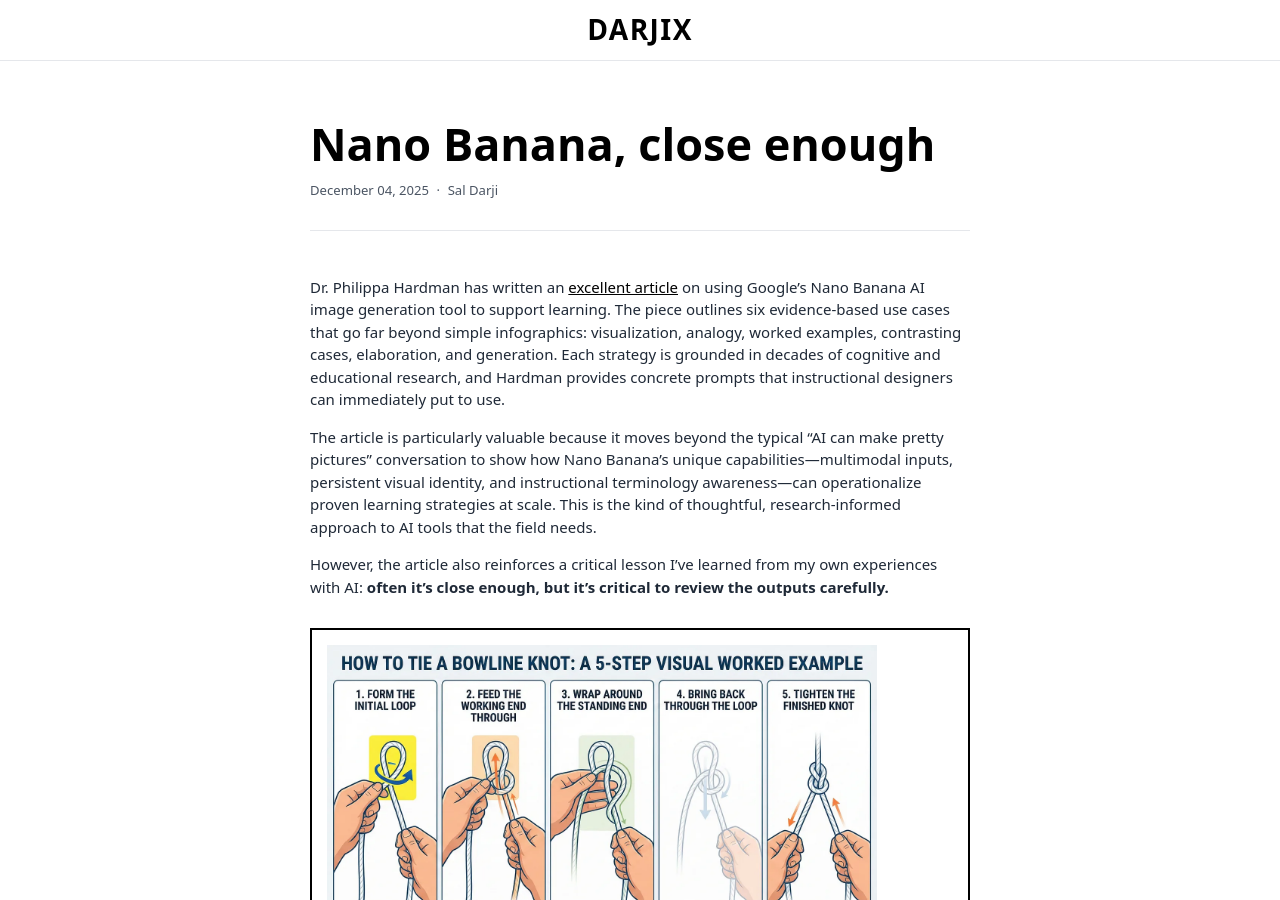
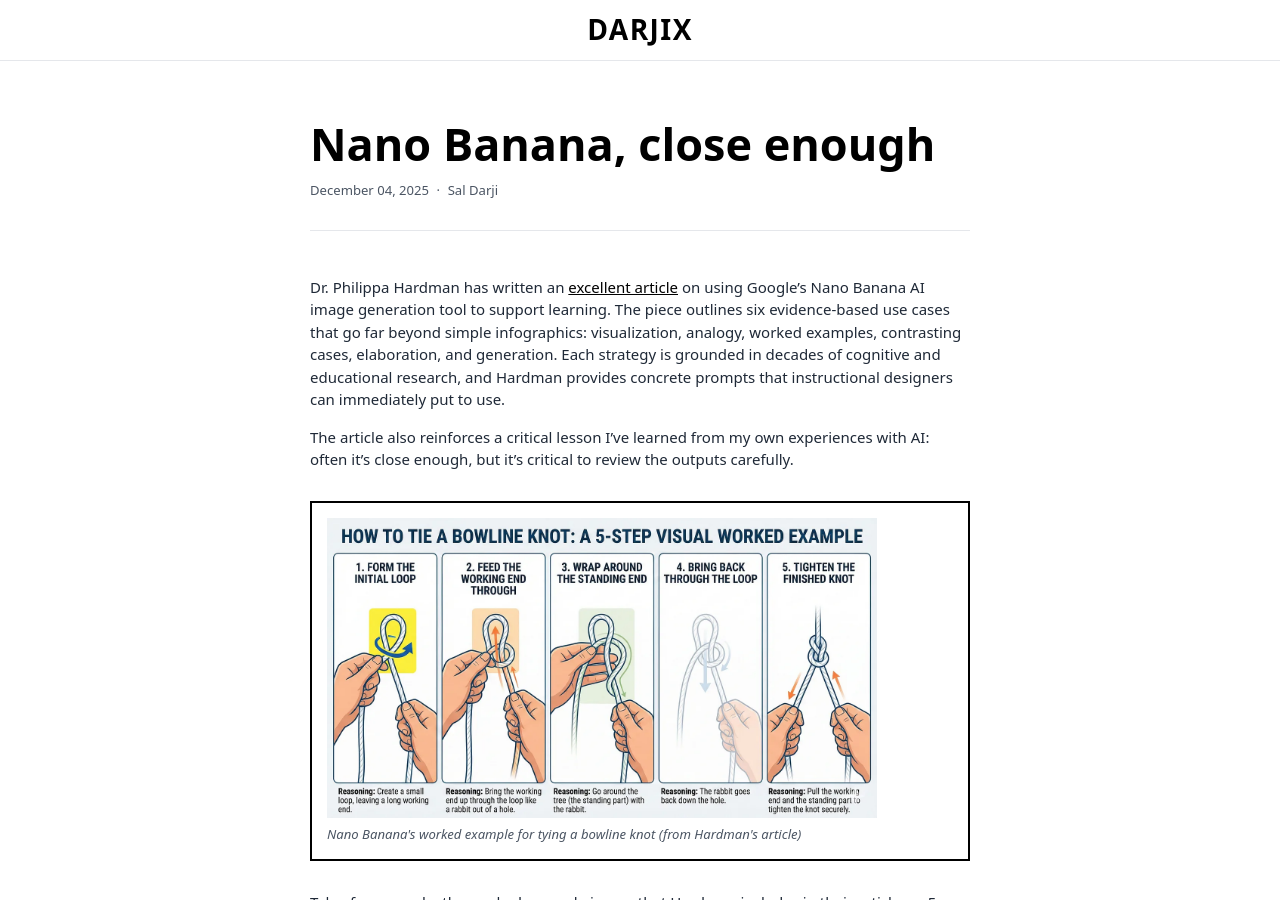
Before and after one commit to saldarji/darjix, a Jekyll site: the page built from _posts/2025-12-04-Nano-Banana-Close-Enough.md, in a window 1280 px wide and 900 px high. Built offline with Jekyll 4.4.1, drawn with Linux system fonts in a browser that asks for light colours; some of the changed text lies outside the part shown.

Commit message:
Update Nano Banana post with refined edits

```diff
--- a/_posts/2025-12-04-Nano-Banana-Close-Enough.md
+++ b/_posts/2025-12-04-Nano-Banana-Close-Enough.md
@@ -7,21 +7,15 @@
 
 Dr. Philippa Hardman has written an [excellent article](https://drphilippahardman.substack.com/p/beyond-infographics-how-to-use-nano) on using Google's Nano Banana AI image generation tool to support learning. The piece outlines six evidence-based use cases that go far beyond simple infographics: visualization, analogy, worked examples, contrasting cases, elaboration, and generation. Each strategy is grounded in decades of cognitive and educational research, and Hardman provides concrete prompts that instructional designers can immediately put to use.
 
-The article is particularly valuable because it moves beyond the typical "AI can make pretty pictures" conversation to show how Nano Banana's unique capabilities—multimodal inputs, persistent visual identity, and instructional terminology awareness—can operationalize proven learning strategies at scale. This is the kind of thoughtful, research-informed approach to AI tools that the field needs.
-
-However, the article also reinforces a critical lesson I've learned from my own experiences with AI: **often it's close enough, but it's critical to review the outputs carefully.**
+The article also reinforces a critical lesson I've learned from my own experiences with AI: often it's close enough, but it's critical to review the outputs carefully.
 
 {% include inset.html
    content="<img src='/assets/images/bowline-knot-nano-banana.png' alt='Nano Banana generated 5-step visual guide for tying a bowline knot'>"
    caption="Nano Banana's worked example for tying a bowline knot (from Hardman's article)"
 %}
 
-Take, for example, the worked example image that Hardman includes in her article—a 5-step visual guide for tying a bowline knot. The bowline is a fundamental knot used in countless situations, from sailing to rescue operations to everyday tasks. When tied correctly, it's reliable and secure. When tied incorrectly, it can fail catastrophically—a serious concern when lives depend on it.
+Take, for example, the worked example image that Hardman includes in their article—a 5-step visual guide for tying a bowline knot. The bowline is a fundamental knot used in countless situations, from sailing to rescue operations to everyday tasks. When tied correctly, it's reliable and secure. When tied incorrectly, it can fail catastrophically.
 
-The Nano Banana-generated image in the article, while visually polished and well-structured, contains errors in the knot-tying sequence. This isn't a criticism of Hardman's work (she's using it as an example of the tool's capabilities, not as a knot-tying tutorial), but rather a reminder that even when AI produces something that looks professional and well-organized, domain expertise and careful review remain essential.
+The Nano Banana-generated image contains errors in the knot-tying sequence. This isn't a criticism of Hardman's work. They are using it as an example of the tool's capabilities, not as a knot-tying tutorial, but rather a reminder that even when AI produces something that looks professional and well-organized, domain expertise and careful review remain essential. As a sailor, I spotted the mistake immediately.
 
-This "close enough" phenomenon is something I encounter regularly with AI tools. They can produce impressive outputs that are 80-90% correct, but that remaining 10-20% can be critical. Whether it's a knot-tying sequence, a technical diagram, a historical timeline, or a scientific explanation, the final review by someone with domain knowledge is not optional—it's essential.
-
-Hardman's article is excellent precisely because it shows how to use AI tools thoughtfully and strategically. But it also serves as a reminder that these tools are amplifiers of human expertise, not replacements for it. The six strategies she outlines are powerful precisely because they're grounded in decades of research on how humans actually learn. The AI tool makes them more accessible and scalable, but the underlying learning science—and the critical review process—remains firmly in human hands.
-
-So yes, use Nano Banana to create worked examples, visualizations, and contrasting cases. But always review the outputs with the same rigor you'd apply to any instructional material. Because when it comes to teaching and learning, "close enough" isn't good enough.
+So yes, use Nano Banana to create worked examples, visualizations, and contrasting cases. But always review the outputs with the same professional rigor you'd apply to any instructional material. Because when it comes to teaching and learning, "close enough" isn't good enough.
```
